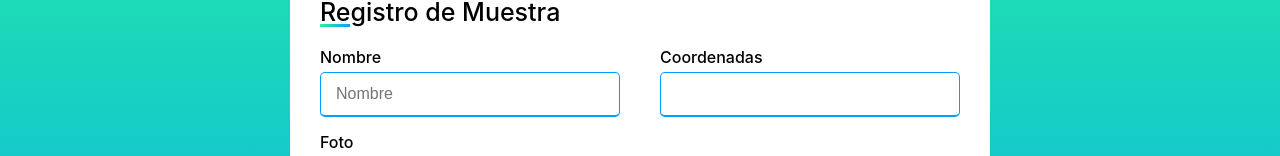
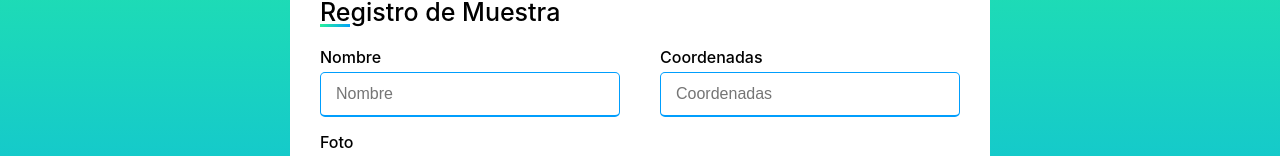
Before and after one commit to rikicop/insect-front-vercl, a Next.js app: page /crearinsecto in a window 1280 px wide. Shown: the part 240-396 px from the top of the page. Built offline with nearby package versions, Linux system fonts and the light colour scheme; no server answers.

Commit message:
location

```diff
--- a/components/FormInsecto/index.tsx
+++ b/components/FormInsecto/index.tsx
@@ -59,9 +59,10 @@ const FormInsecto = () => {
                     </div>
                     <div className="input-box">
                         <span className="details">Coordenadas</span>
-                        <input
+                        {location.latitude !== 0 && location.longitude !== 0 ? <input {...register("coords",{required:true} )} type="text" placeholder='Coordenadas' value={`${location.latitude}, ${location.longitude}`}/> : <input {...register("coords",{required:true} )} type="text" placeholder='Coordenadas'/>}
+                        {/* <input
                             {...register("coords",{required:true} )}
-                        />
+                        /> */}
                     </div>
                     <div className="input-box-file">
                         <span className="details">Foto</span>
```
